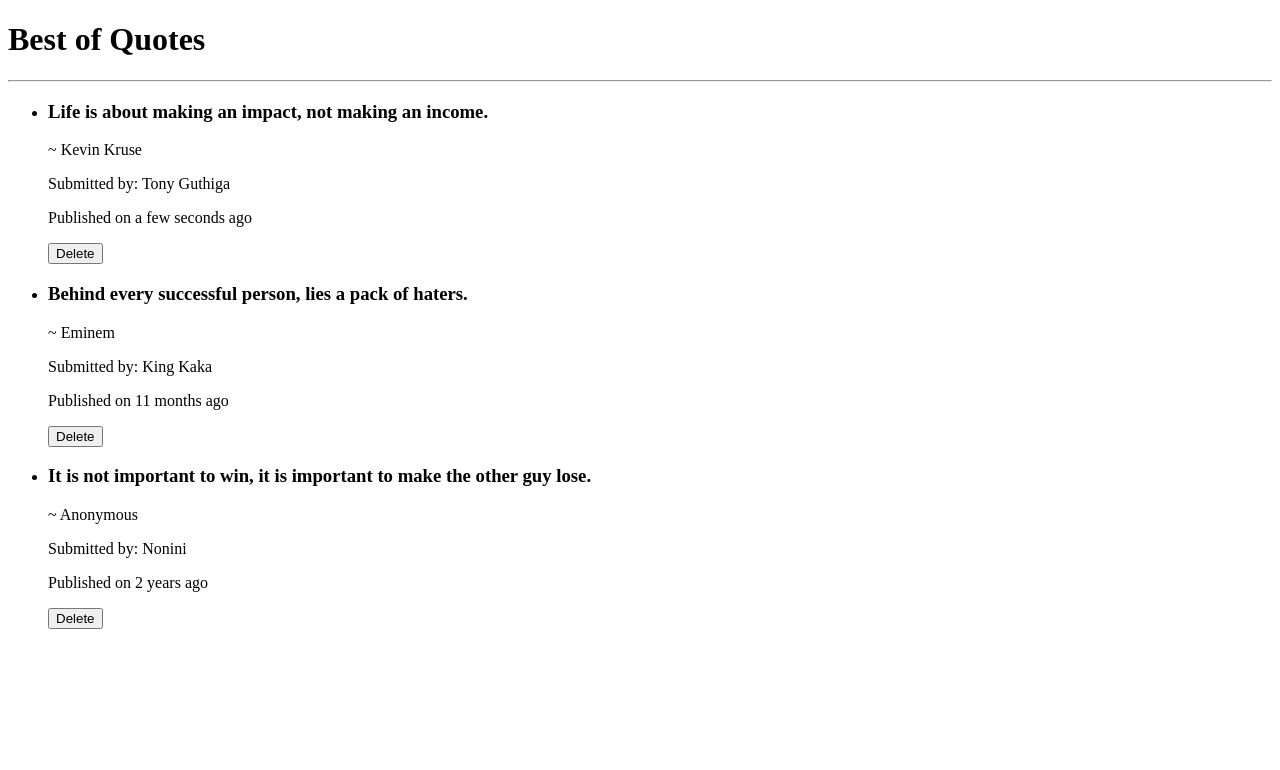
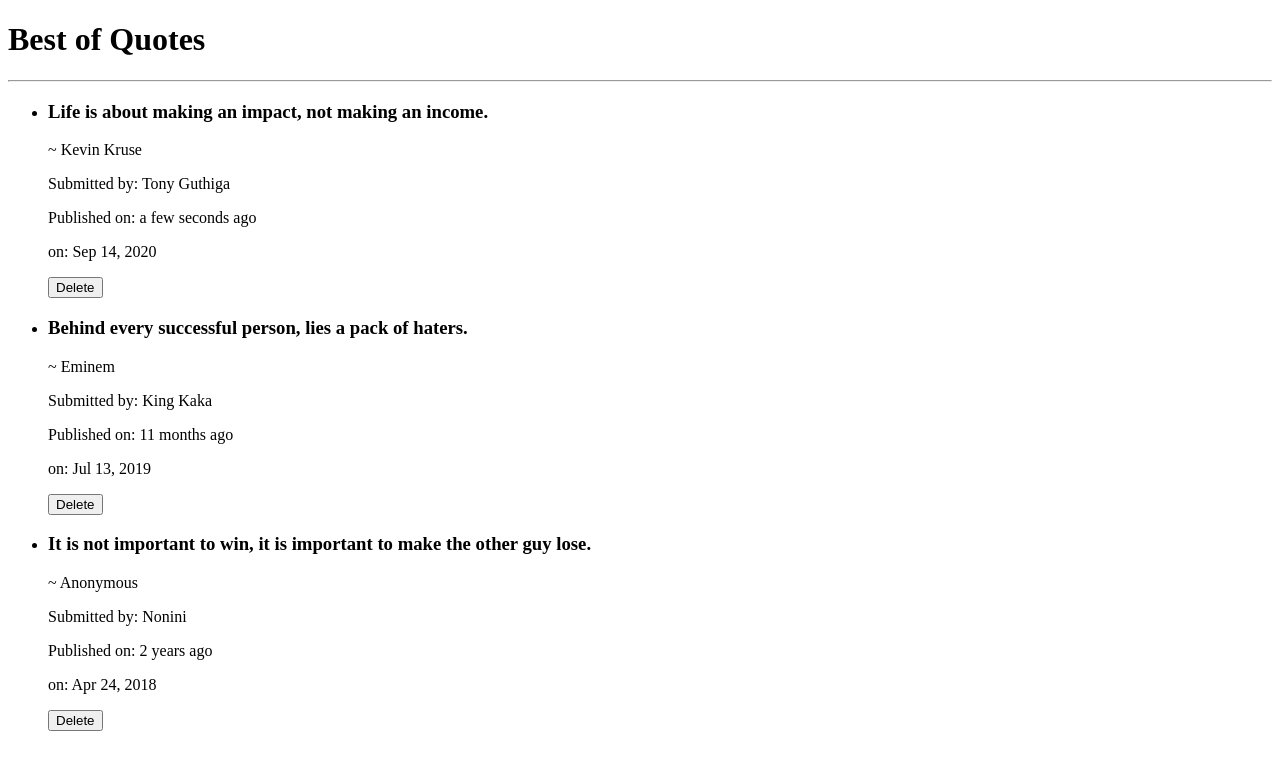
Before and after one commit to tonyguthiga/Best-of-Quotes, an Angular app: page / in a window 1280 px wide. Shown: the top 770 px of the page. Built offline with nearby package versions, Linux system fonts and the light colour scheme.

Commit message:
Add p tag to display date

```diff
--- a/src/app/quote-detail/quote-detail.component.html
+++ b/src/app/quote-detail/quote-detail.component.html
@@ -1,4 +1,5 @@
 <p>~ {{quote.author}}</p>
 <p>Submitted by: {{quote.submittedBy}}</p>
-<p>Published on {{quote.date|dateCount}} </p>
-<button (click)='quoteDelete(true)'>Delete</button>
+<p>Published on: {{quote.date|dateCount}} </p>
+<p>on: {{quote.date|date}} </p>
+<button (click)='quoteDelete(true)' class="btn btn-outline-danger">Delete</button>
```
